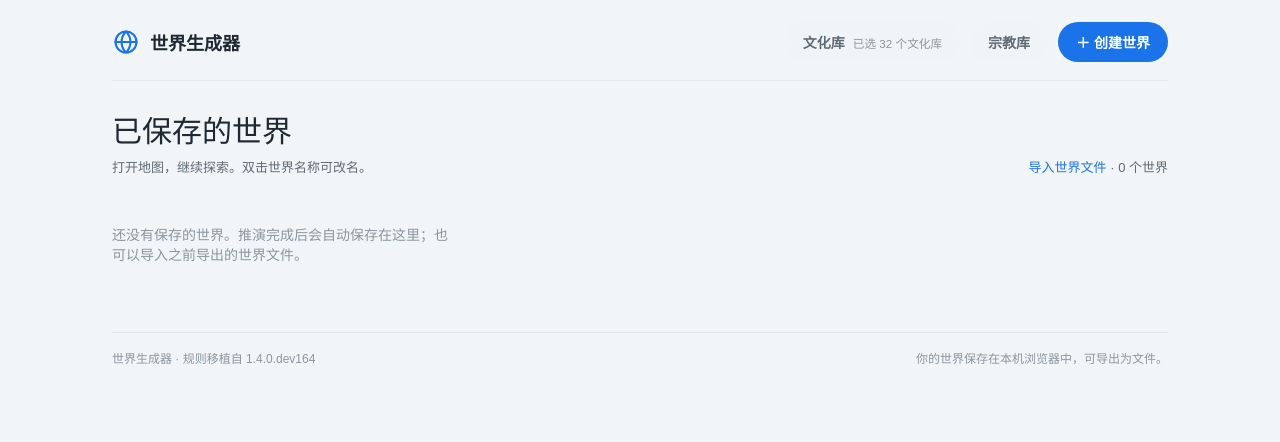
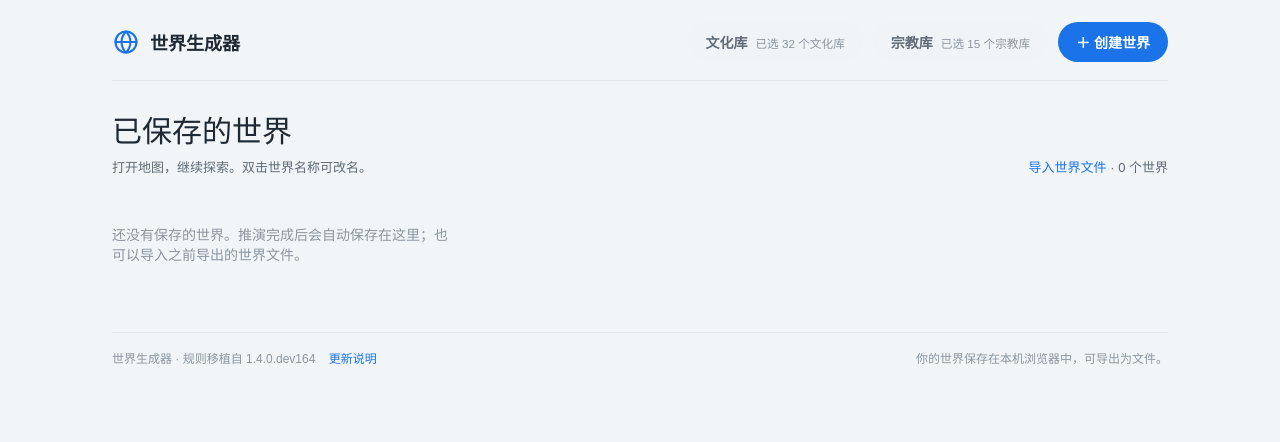
Before and after one commit to yuuranku/planet-simulation, a website: page site/index.html in a window 1280 px wide. Drawn offline with Linux system fonts and the light colour scheme; a web font is replaced by a local one.

Commit message:
Correct 1.4.0 release source

```diff
--- a/site/app/home.js
+++ b/site/app/home.js
@@ -22,6 +22,24 @@
   const setP = (o, path, v) => { const ks = path.split('.'); let a = o; for (let i = 0; i < ks.length - 1; i++) a = a[ks[i]] = a[ks[i]] || {}; a[ks[ks.length - 1]] = v; };
   const xOf = l => window.CultureExt ? window.CultureExt.ext(JSON.parse(JSON.stringify(l))) : null;
   const SEL_KEY = 'planet-culture-selection-v1', CUSTOM_KEY = 'planet-culture-custom-v1', OVR_KEY = 'planet-culture-override-v1';
+
+  // ---------- 更新说明（最新在前） ----------
+  const NOTES = [
+    ['本次更新', '思潮、宗教库与遗迹', [
+      '<b>思潮接纳</b>：发展阶段改由 13 条思潮推动。思潮在世界某处兴起、向四周传播，同一文明之内传得快，各类文明接纳快慢不同；接纳了一个阶段的全部思潮才进入下一阶段。历史时间线的“思潮”图层可单看一条思潮的传播。',
+      '<b>远洋航海</b>：只有接纳了这条思潮的沿海国家才能殖民新大陆。',
+      '<b>思潮与国力</b>：冶铁、火药等军事思潮带来战场优势，官僚、律法等治理思潮让国家更富、更稳、管得更远；落后于时代的国家人心浮动。人口与疆土仍是根本。',
+      '<b>宗教库</b>：新增 15 个宗教库（写实化名与架空），设定类型、传播方式、教名、派别、异端、圣地、圣职、象征色与圣徽；宗教会传教、分裂出教派、建立神权国。可在首页或向导里勾选与编辑。',
+      '<b>文化库扩展</b>：人名与王朝、君主称谓、政府组织、起义名号、地名后缀、附庸与殖民地称号；政府风格（官僚、封建、部族、商贸、神庙）影响历史推演。每个国家有君主世系与官制变迁。',
+      '<b>遗迹地图</b>：人文专题新增遗迹地图，收录圣地、圣山、圣墓、围城、古战场、旧关塞、古城废墟、古都、帝王陵等，均来自推演出的历史；圣城在城市旁以紫色星标出。'
+    ]],
+    ['此前', '历史推演', [
+      '迁都、游牧入主定居、神权制；封建宗藩与附庸；新大陆的本土国家与殖民城市（港口先建，再向内陆推进）。',
+      '国家数量贴近设定值（±10）；文明时代与人口分开设定，可自定义年份；文化库用尽后按词根起名，不再出现数字。',
+      '历史时间线的近事栏、事件定位、世系河流图与单国视角。',
+      '修复：切换世界后地图出现错位方块。'
+    ]]
+  ];
 
   // ---------- 文化库数据 ----------
   let builtin = null;
@@ -67,6 +85,7 @@
     const list = hooks.loadSaved();
     $('homeCount').textContent = `${list.length} 个世界`;
     $('homeLibCount').textContent = `已选 ${selectedCount()} 个文化库`;
+    if ($('homeRelCount') && G.RelLib) { $('homeRelCount').textContent = `已选 ${G.RelLib.selectedCount()} 个宗教库`; G.RelLib.load().then(() => { $('homeRelCount').textContent = `已选 ${G.RelLib.selectedCount()} 个宗教库`; }); }
     $('homeSaved').innerHTML = list.length ? list.map((w, i) => `<div class="wcard"><div class="wthumb">${w.thumb ? `<img src="${w.thumb}" alt="">` : '<div class="wthumb-ph"></div>'}</div><div class="wcap">地形与水系</div>
       <div class="wbody"><span class="badge">已保存</span><h4><span data-wname="${i}" title="双击改名">${esc(w.name)}</span> <code>${w.state.seed}</code></h4>
       <p class="wmeta">${w.ms ? '用时 ' + (w.ms / 1000).toFixed(1) + ' 秒 · ' : ''}${new Date(w.updated).toLocaleString('zh-CN', { hour12: false })}${w.summary ? '<br>' + esc(w.summary) : ''}</p>
@@ -141,6 +160,7 @@
     $('homeCreate').onclick = () => hooks.createWorld();
     $('homeLib').onclick = () => showLibrary();
     if ($('homeRel')) $('homeRel').onclick = () => G.RelLib && G.RelLib.show();
+    if ($('homeNotes')) $('homeNotes').onclick = e => { e.preventDefault(); modal('更新说明', NOTES.map(([v, title, items]) => `<h5>${v} · ${title}</h5><ul class="notes">${items.map(x => `<li>${x}</li>`).join('')}</ul>`).join(''), `<button class="btn primary" data-lm-close>知道了</button>`); };
     $('homeImport').onclick = () => $('importFile').click();
     $('homeSaved').addEventListener('click', e => {
       const b = e.target.closest('button'); if (!b) return; const list = hooks.loadSaved();
--- a/site/index.html
+++ b/site/index.html
@@ -140,14 +140,14 @@
     <div class="home-inner">
       <header class="home-head">
         <div class="home-logo"><svg viewBox="0 0 24 24"><circle cx="12" cy="12" r="9"/><path d="M3 12h18M12 3c2.6 2.6 3.8 5.6 3.8 9s-1.2 6.4-3.8 9c-2.6-2.6-3.8-5.6-3.8-9S9.4 5.6 12 3z"/></svg><b>世界生成器</b></div>
-        <div class="home-actions"><button class="btn ghost" id="homeLib">文化库 <small id="homeLibCount"></small></button><button class="btn ghost" id="homeRel">宗教库</button><button class="btn primary" id="homeCreate">＋ 创建世界</button></div>
+        <div class="home-actions"><button class="btn ghost" id="homeLib">文化库 <small id="homeLibCount"></small></button><button class="btn ghost" id="homeRel">宗教库 <small id="homeRelCount"></small></button><button class="btn primary" id="homeCreate">＋ 创建世界</button></div>
       </header>
       <div id="homeJobSec" hidden><h2>正在推演</h2><div class="home-sub"><span>推演完成后会出现在下方“已保存的世界”。</span><span id="homeJobCount"></span></div>
       <div class="wgrid" id="homeJobs"></div>
       <div class="home-sep"></div></div>
       <h2>已保存的世界</h2><div class="home-sub"><span>打开地图，继续探索。双击世界名称可改名。</span><span><button class="link" id="homeImport">导入世界文件</button> · <span id="homeCount"></span></span></div>
       <div class="wgrid" id="homeSaved"></div>
-      <footer class="home-foot"><span>世界生成器 · 规则移植自 1.4.0.dev164</span><span>你的世界保存在本机浏览器中，可导出为文件。</span></footer>
+      <footer class="home-foot"><span>世界生成器 · 规则移植自 1.4.0.dev164 <a href="#" id="homeNotes" class="home-notes">更新说明</a></span><span>你的世界保存在本机浏览器中，可导出为文件。</span></footer>
     </div>
   </section>
 
--- a/site/style.css
+++ b/site/style.css
@@ -442,3 +442,8 @@ body[data-map-style="night"] #stage, body[data-map-style="blueprint"] #stage { b
 .lform .re-cats { display: flex; flex-wrap: wrap; gap: 4px 12px; }
 .lform label.inl { flex-direction: row; align-items: center; gap: 4px; }
 .tl-rulers li small { white-space: nowrap; }
+
+.home-notes { margin-left: 10px; color: var(--accent, #1a73e8); text-decoration: none; }
+.home-notes:hover { text-decoration: underline; }
+ul.notes { margin: 4px 0 14px; padding-left: 18px; font-size: 13px; line-height: 1.65; color: var(--ink2); }
+ul.notes li { margin-bottom: 4px; }
```
Also changed, not shown: 2 other files.
